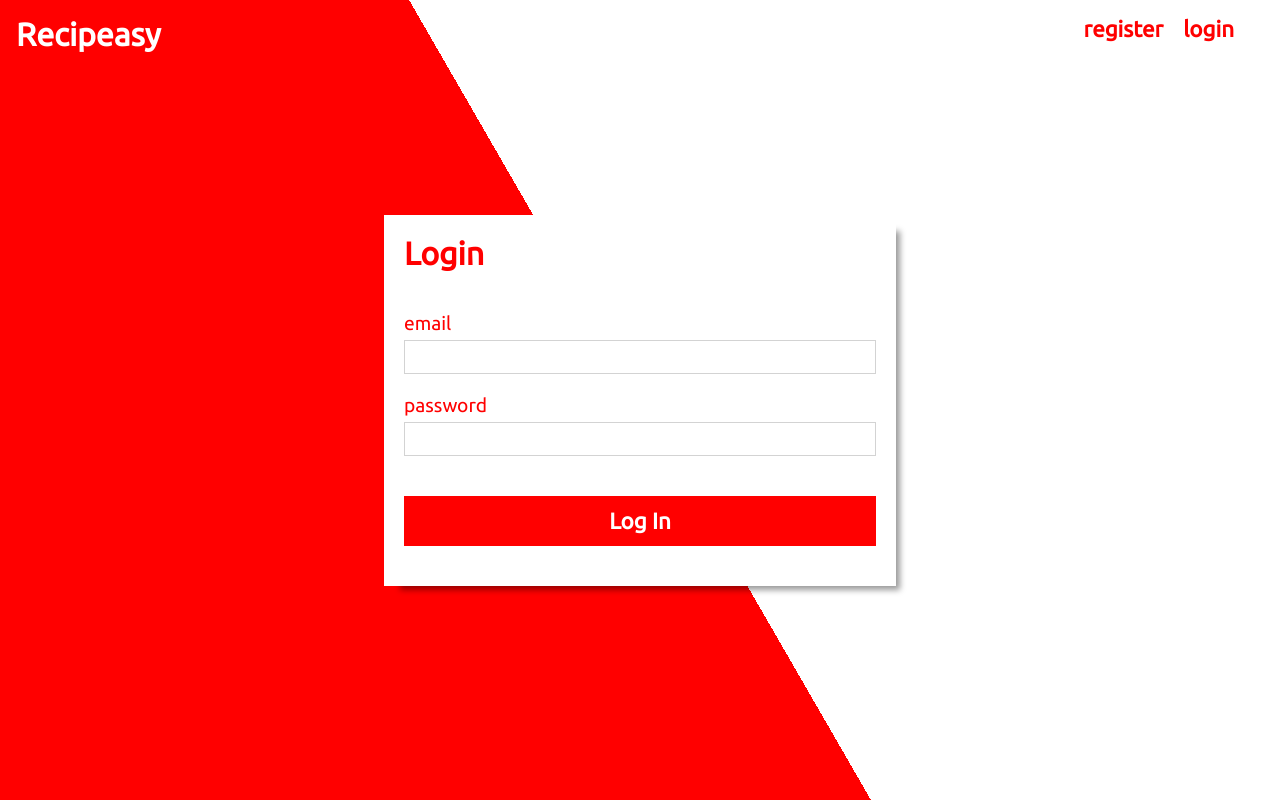
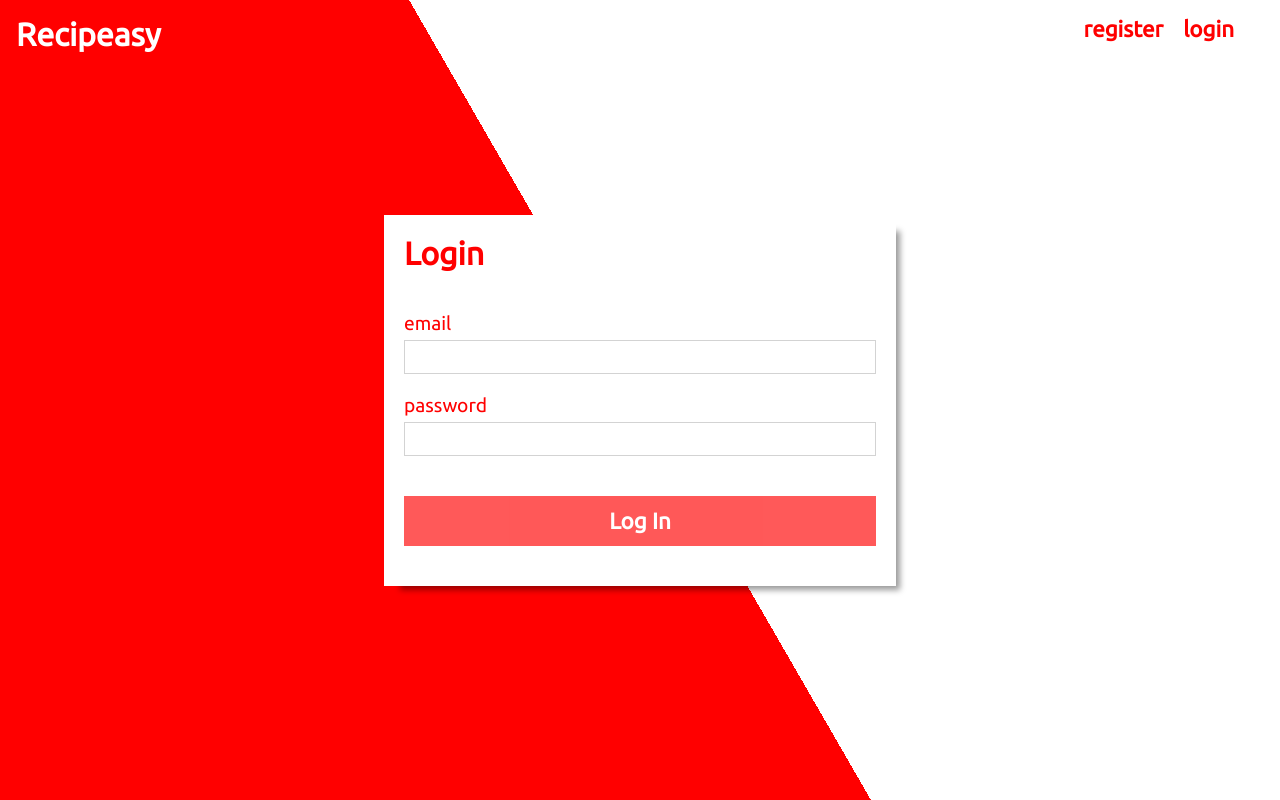
Before and after one commit to cupton15/recipeasy, a React (Create React App) app: page /login in a window 1280 px wide. Built offline with nearby package versions, Linux system fonts and the light colour scheme; what @fortawesome/fontawesome would draw is missing.

Commit message:
small changes

```diff
--- a/src/App.jsx
+++ b/src/App.jsx
@@ -17,9 +17,9 @@ const App = () => (
   <Router>
     <AuthProvider>
       <div className="App">
-          <header className="App-header">
-            <NavBar />
-          </header>
+        <header className="App-header">
+          <NavBar />
+        </header>
         <div className="App-main">
           <Route exact path="/" component={RecipeSearch} />
           <Route path="/login" component={Login} />
--- a/src/components/Login/Login.jsx
+++ b/src/components/Login/Login.jsx
@@ -47,7 +47,7 @@ class Login extends Component {
           } else {
             func();
             this.setState({
-              loggedIn: true
+              loggedIn: true,
             });
           }
         })
@@ -56,7 +56,11 @@ class Login extends Component {
   }
 
   render() {
-    const { email, password, loggedIn, errors } = this.state;
+    const {
+      email, password, loggedIn, errors
+    } = this.state;
+
+    const enabled = email.length > 0 && password.length > 0;
 
     if (loggedIn) {
       return <Redirect to={{ pathname: '/' }} />;
@@ -80,7 +84,7 @@ class Login extends Component {
               value={password}
               onChange={this.handleChange}
             />
-            <Button type="submit" text="Log In" />
+            <Button type="submit" text="Log In" disabled={!enabled} />
           </Form>
         )}
       </AuthConsumer>
```
Also changed, not shown: src/components/UserDropDown/UserDropDown.jsx (added).
